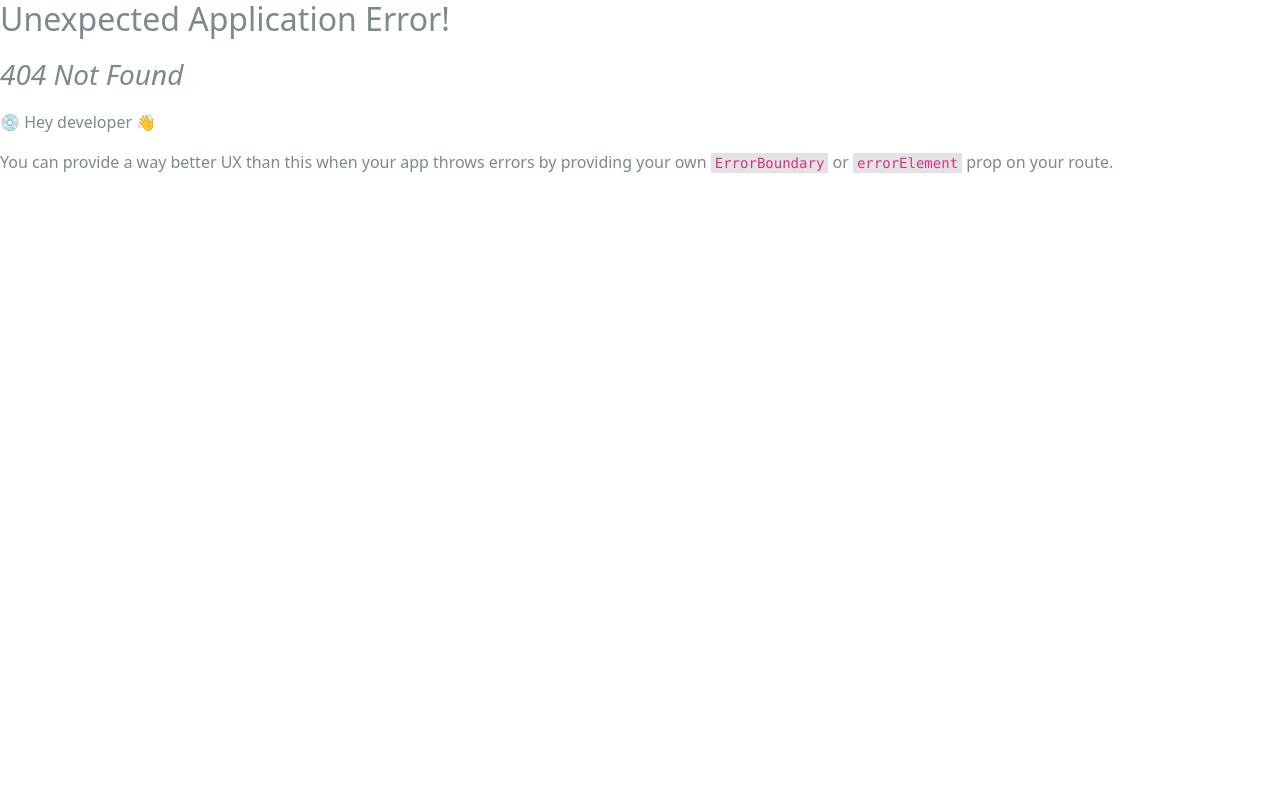
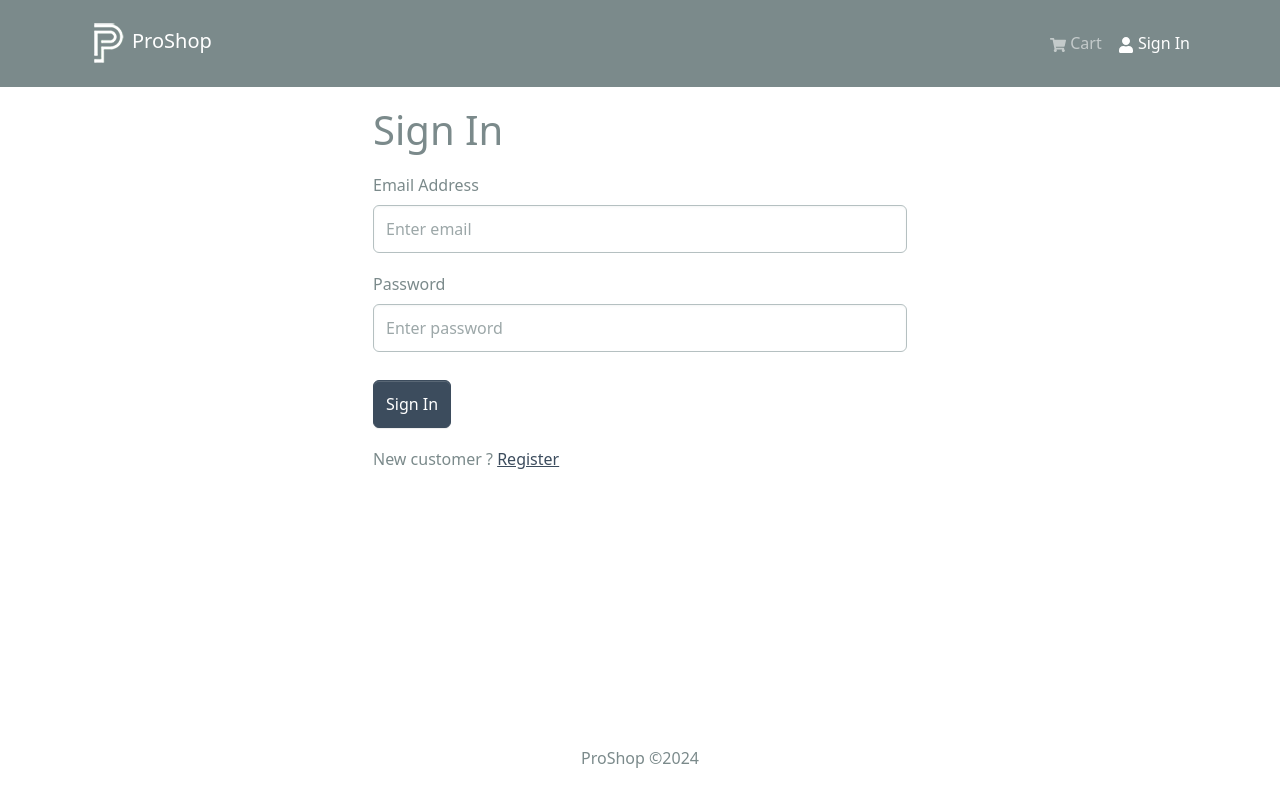
Before and after one commit to mostafaeltantawy/ProShop, a React (Create React App) app in the folder frontend/: page /login in a window 1280 px wide. Before the commit this address had no page. Built offline with nearby package versions, Linux system fonts and the light colour scheme.

Commit message:
Login screen

```diff
--- /dev/null
+++ b/frontend/src/components/FormContainer.jsx
@@ -0,0 +1,16 @@
+import {Container  , Row , Col} from 'react-bootstrap'
+
+const FormContainer = ({children}) => {
+  return (
+    <Container>
+      <Row className='justify-content-md-center'>
+        <Col xs={12} md={6}>
+          {children}
+        </Col>
+
+      </Row>
+    </Container>
+  )
+}
+
+export default FormContainer
--- a/frontend/src/index.js
+++ b/frontend/src/index.js
@@ -15,6 +15,7 @@
 import HomeScreen from './screens/HomeScreen';
 import ProductScreen from './screens/ProductScreen';
 import CartScreen from './screens/CartScreen';
+import LoginScreen from './screens/LoginScreen';
 
 const router = createBrowserRouter(
   createRoutesFromElements(
@@ -22,6 +23,7 @@
       <Route index={true} path="/" element={<HomeScreen />}></Route>
       <Route path="/product/:id" element={<ProductScreen />}></Route>
       <Route path="/cart" element={<CartScreen />}></Route>
+      <Route path="/login" element={<LoginScreen />}></Route>
     </Route>
   )
 );
--- /dev/null
+++ b/frontend/src/screens/LoginScreen.jsx
@@ -0,0 +1,46 @@
+import { useState } from "react";
+import{Link} from 'react-router-dom'
+import { Form , Button , Row , Col } from "react-bootstrap";
+import FormContainer from '../components/FormContainer'
+
+import React from 'react'
+
+const LoginScreen = () => {
+  const [email , setEmail] = useState('') ;
+  const [password , setPassword] = useState('')
+  const submitHandler = (e) =>{
+    e.preventDefault()
+    console.log('submit')
+  }
+
+  return (
+    <FormContainer>
+      <h1>Sign In</h1>
+      <Form onSubmit={submitHandler}>
+        <Form.Group controlId="email" className="my-3">
+          <Form.Label>Email Address</Form.Label>
+          <Form.Control type="email" placeholder="Enter email" value={email} onChange={(e) => setEmail(e.target.value)}>
+
+          </Form.Control>
+        </Form.Group>
+        <Form.Group controlId="password" className="my-3">
+          <Form.Label>Password</Form.Label>
+          <Form.Control type="password" placeholder="Enter password" value={password} onChange={(e) => setPassword(e.target.value)}>
+
+          </Form.Control>
+        </Form.Group>
+        <Button type="submit" variant='primary' className="mt-2">
+          Sign In
+        </Button>
+
+      </Form>
+      <Row className="py-3">
+         <Col>
+         New customer ? <Link to='/register'>Register</Link>
+      </Col>
+      </Row>
+    </FormContainer>
+  )
+}
+
+export default LoginScreen
```
